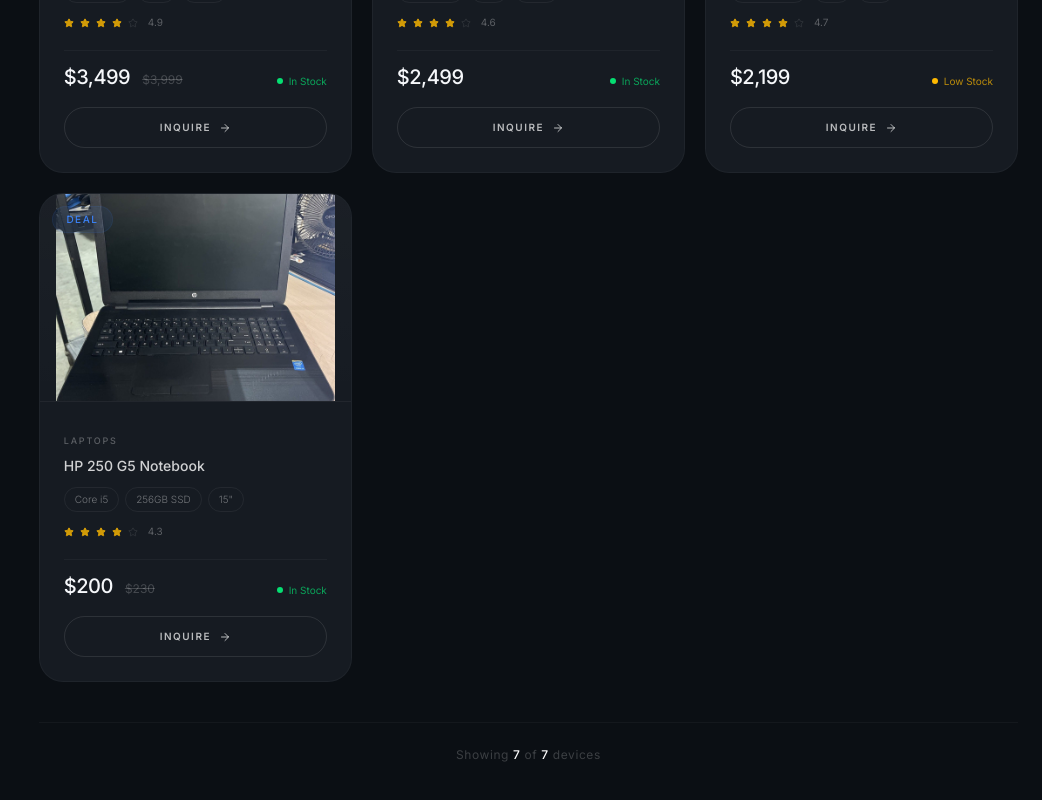
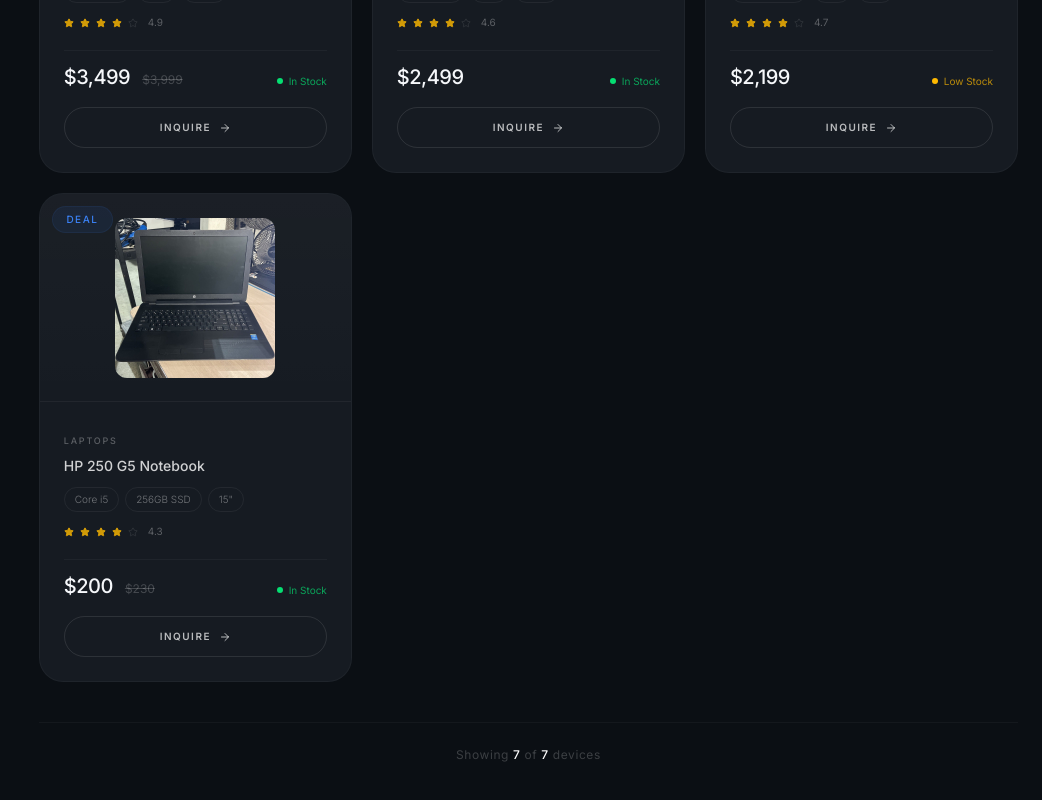
Before and after one commit to guvazakundai-pixel/premiumtec, a Next.js app: page / in a window 1280 px wide. Shown: the part 3102-3902 px from the top of the page, without its empty margins (238-1280 px from the left). Built offline with nearby package versions, Linux system fonts and the light colour scheme.

Commit message:
fix: HP 250 G5 image display on homepage, category, and detail pages

```diff
--- a/app/components/CategoryPage.js
+++ b/app/components/CategoryPage.js
@@ -98,10 +98,16 @@
                 <Link href={`/products/${product.slug}`} className="h-48 flex items-center justify-center bg-gradient-to-b from-white/[0.02] to-transparent border-b border-white/[0.03] relative overflow-hidden">
                   <motion.div initial={{ opacity: 0, scale: 0.9 }} whileInView={{ opacity: 1, scale: 1 }} viewport={{ once: true }}
                     transition={{ duration: 0.7, ease: easePrem }}
-                    className="transition-all duration-700 group-hover:scale-110">
-                    <div className="w-24 h-32 rounded-2xl border border-white/20 flex items-center justify-center text-white/40 text-xs bg-white/[0.02]">
-                      {product.name.split(' ').slice(0, 2).join(' ')}
-                    </div>
+                    className="transition-all duration-700 group-hover:scale-110 w-full h-full flex items-center justify-center p-4">
+                    {product.id === 7 ? (
+                      <img src="/images/hp-250-g5.jpg" alt={product.name}
+                        className="w-full h-full object-contain rounded-xl"
+                        style={{ maxWidth: '180px', maxHeight: '160px' }} />
+                    ) : (
+                      <div className="w-24 h-32 rounded-2xl border border-white/20 flex items-center justify-center text-white/40 text-xs bg-white/[0.02]">
+                        {product.name.split(' ').slice(0, 2).join(' ')}
+                      </div>
+                    )}
                   </motion.div>
                   {product.badge && <span className="absolute top-3 left-3 badge-premium text-[9px]">{product.badge}</span>}
                 </Link>
--- a/app/page.js
+++ b/app/page.js
@@ -130,11 +130,14 @@
     display: '15" HD', price: 200, originalPrice: 230,
     badge: 'DEAL', inStock: true, rating: 4.3,
     Image: () => (
-      <img
-        src="/images/hp-250-g5.jpg"
-        alt="HP 250 G5 Notebook"
-        className="w-full h-full object-contain p-4"
-      />
+      <div className="w-full h-full flex items-center justify-center p-4">
+        <img
+          src="/images/hp-250-g5.jpg"
+          alt="HP 250 G5 Notebook"
+          className="w-full h-full object-contain rounded-xl"
+          style={{ maxWidth: '180px', maxHeight: '160px' }}
+        />
+      </div>
     )
   },
 ];
--- a/app/products/[slug]/page.js
+++ b/app/products/[slug]/page.js
@@ -45,10 +45,16 @@
 
         <div className="grid grid-cols-1 lg:grid-cols-2 gap-10">
           <motion.div initial={{ opacity: 0, x: -20 }} animate={{ opacity: 1, x: 0 }} transition={{ duration: 0.6, ease: [0.16,1,0.3,1] }}
-            className="product-card h-80 lg:h-96 flex items-center justify-center bg-gradient-to-b from-white/[0.02] to-transparent">
-            <div className="w-40 h-52 rounded-2xl border border-white/10 flex items-center justify-center text-white/20 bg-white/[0.02]">
-              <span className="text-xs text-center px-4">{product.name}</span>
-            </div>
+            className="product-card h-80 lg:h-96 flex items-center justify-center bg-gradient-to-b from-white/[0.02] to-transparent p-8">
+            {product.id === 7 ? (
+              <img src="/images/hp-250-g5.jpg" alt={product.name}
+                className="w-full h-full object-contain rounded-2xl"
+                style={{ maxWidth: '300px', maxHeight: '300px' }} />
+            ) : (
+              <div className="w-40 h-52 rounded-2xl border border-white/10 flex items-center justify-center text-white/20 bg-white/[0.02]">
+                <span className="text-xs text-center px-4">{product.name}</span>
+              </div>
+            )}
           </motion.div>
 
           <motion.div initial={{ opacity: 0, x: 20 }} animate={{ opacity: 1, x: 0 }} transition={{ duration: 0.6, delay: 0.1, ease: [0.16,1,0.3,1] }}>
```
